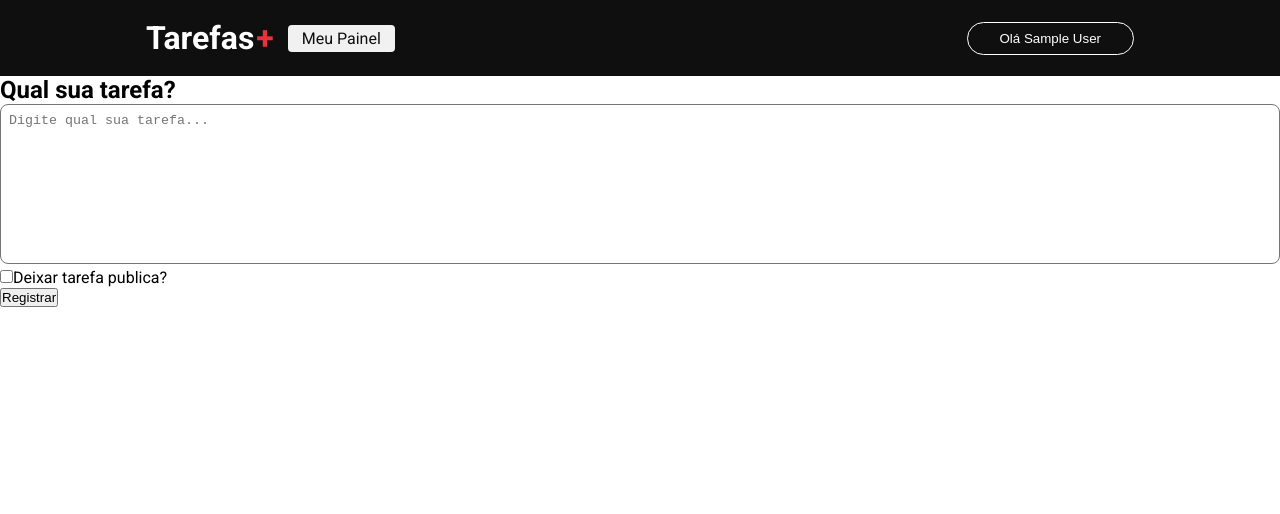
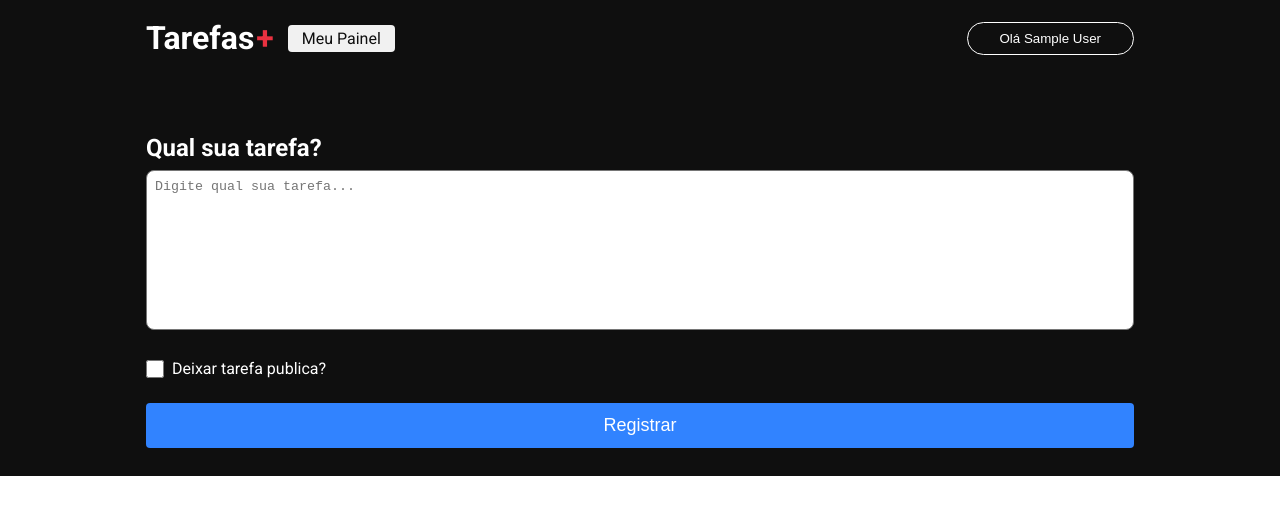
Before and after one commit to athena272/next-tasks-board, a Next.js app: page /dashboard in a window 1280 px wide. Shown: the top 514 px of the page. Built offline with nearby package versions, Linux system fonts and the light colour scheme; no server answers; sample sign-in values are in the browser's storage.

Commit message:
Update Dashboard.module.css

```diff
--- a/src/pages/dashboard/Dashboard.module.css
+++ b/src/pages/dashboard/Dashboard.module.css
@@ -0,0 +1,50 @@
+.container {
+    width: 100%;
+}
+
+.content {
+    background-color: #0f0f0f;
+    width: 100%;
+    display: flex;
+    align-items: center;
+    justify-content: center;
+}
+
+.contentForm {
+    max-width: 1024px;
+    width: 100%;
+    padding: 0 18px;
+    padding-bottom: 28px;
+    margin-top: 58px;
+}
+
+.title {
+    color: #fff;
+    margin-bottom: 8px;
+}
+
+.checkboxArea {
+    display: flex;
+    align-items: center;
+    margin: 25px 0;
+}
+
+.checkboxArea label {
+    margin-left: 8px;
+    color: #fff;
+}
+
+.checkbox {
+    width: 18px;
+    height: 18px;
+}
+
+.button {
+    width: 100%;
+    border: 0;
+    border-radius: 4px;
+    color: #fff;
+    background-color: #3183ff;
+    padding: 12px 0;
+    font-size: 18px;
+}
```
